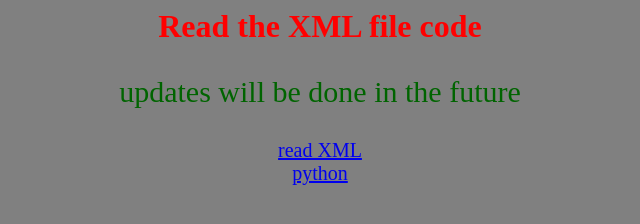
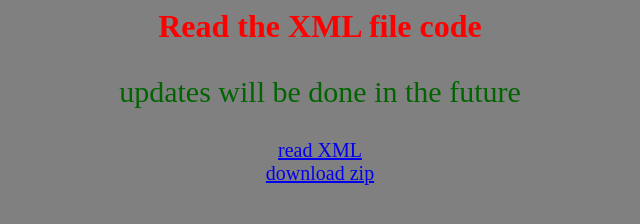
Before and after one commit to admin505admin505/XML, a plain HTML site: page index.html in a window 1280 px wide. Shown: the full height of the page, 320-960 px from the left. Drawn offline with Linux system fonts and the light colour scheme.

Commit message:
Update index.html

```diff
--- a/index.html
+++ b/index.html
@@ -4,4 +4,4 @@
    <h1>Read the XML file code</h1>
    <p>updates will be done in the future</p>
    <div><a href="script.xml">read XML</a></div>
-   <div><a href="read.bat">python</a></div>
+   <div><a href="read.bat">download zip</a></div>
```
